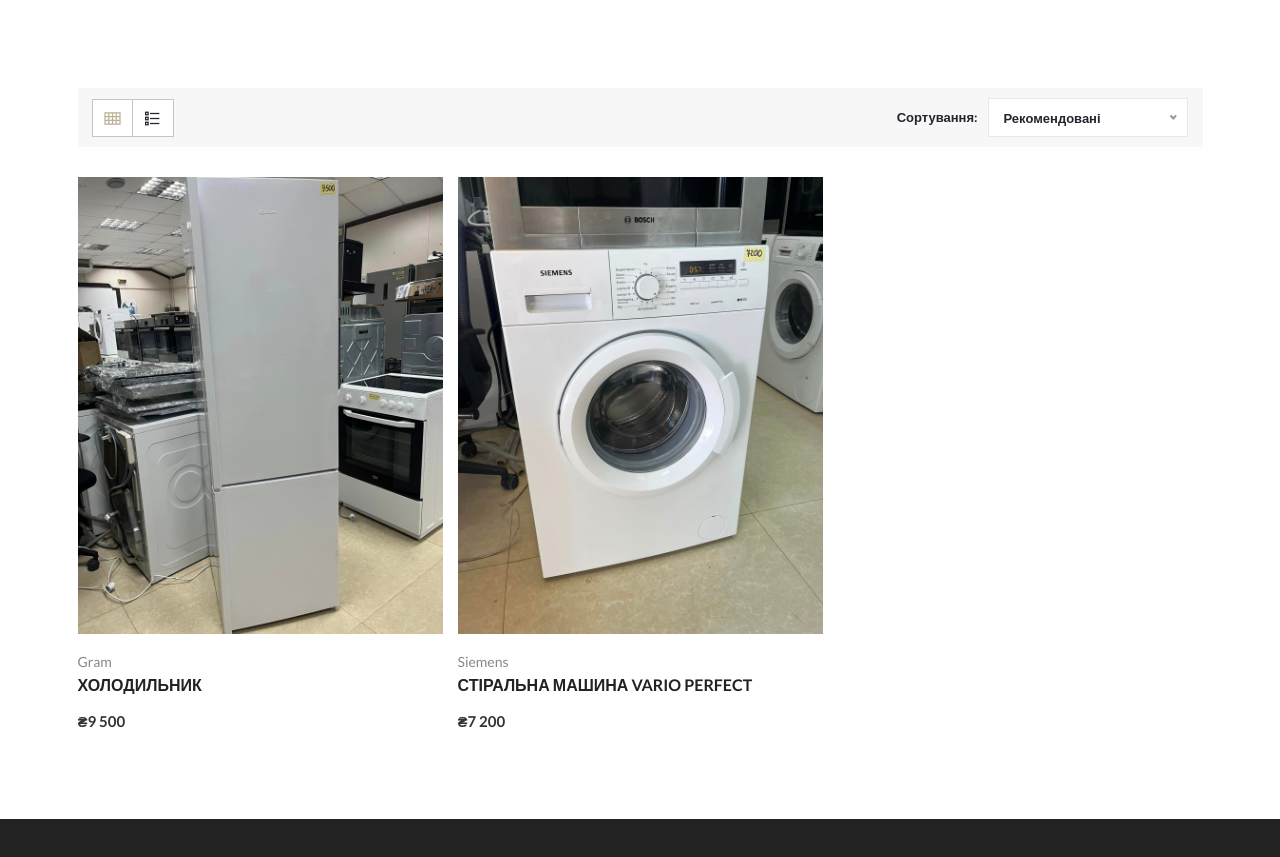
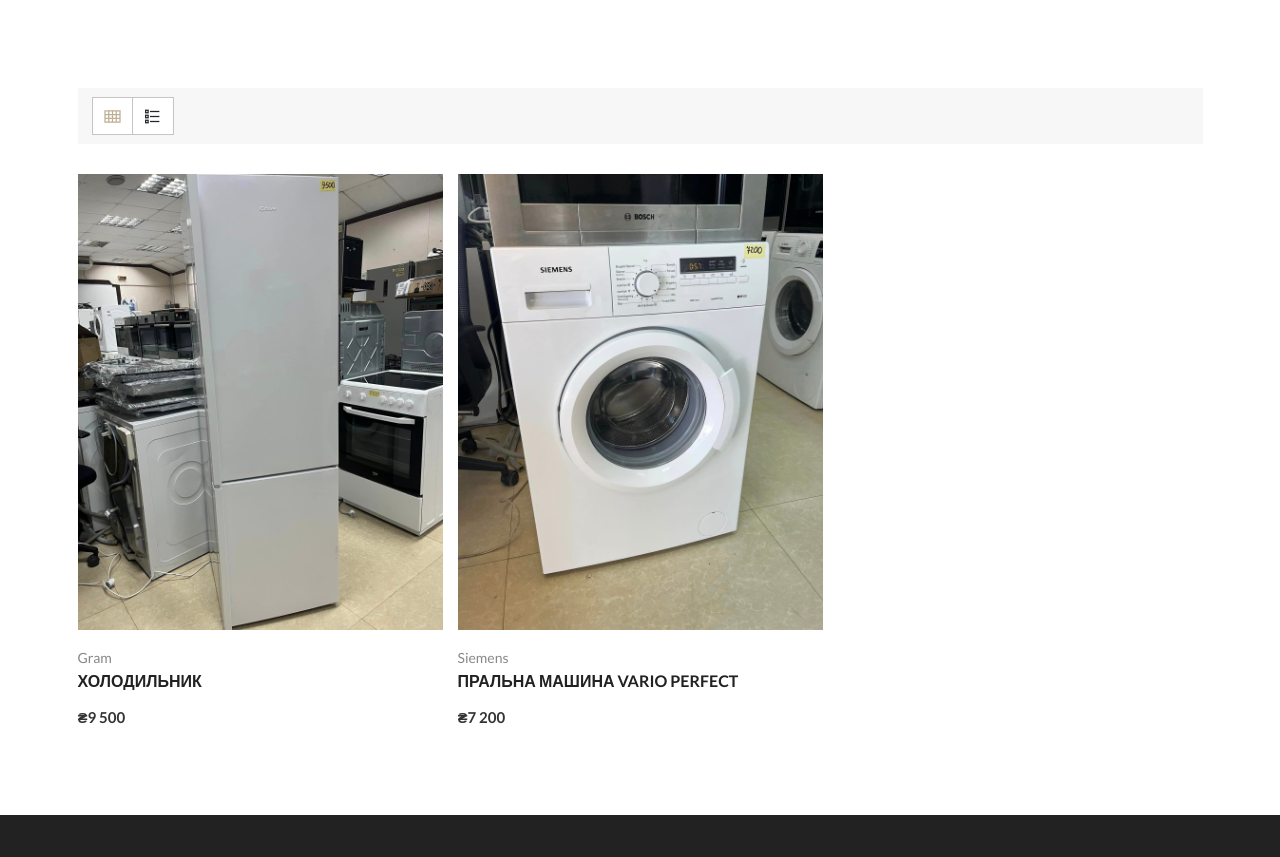
Before and after one commit to jastech2011/Magnit, a plain HTML site: page index.html in a window 1280 px wide. Shown: the part 589-1446 px from the top of the page. Drawn offline with Linux system fonts and the light colour scheme.

Commit message:
update product

```diff
--- a/index.html
+++ b/index.html
@@ -202,7 +202,7 @@
                   </ul>
                 </div>
 
-                <div
+                <!-- <div
                   class="product-sort_by d-flex align-items-center mt-3 mt-md-0"
                 >
                   <label for="sort">Сортування:</label>
@@ -217,7 +217,7 @@
                       Ціна віл дорожчого дщ дешевого
                     </option>
                   </select>
-                </div>
+                </div> -->
               </div>
 
               <div class="shop-page-products-wrap">
@@ -285,7 +285,7 @@
                           <a href="#" class="product-cat-name">Siemens</a>
                           <h2 class="product-name">
                             <a href="single-product-carousel.html"
-                              >Стіральна машина Vario Perfect</a
+                              >Пральна машина Vario Perfect</a
                             >
                           </h2>
                           <div class="product-prices">
```
